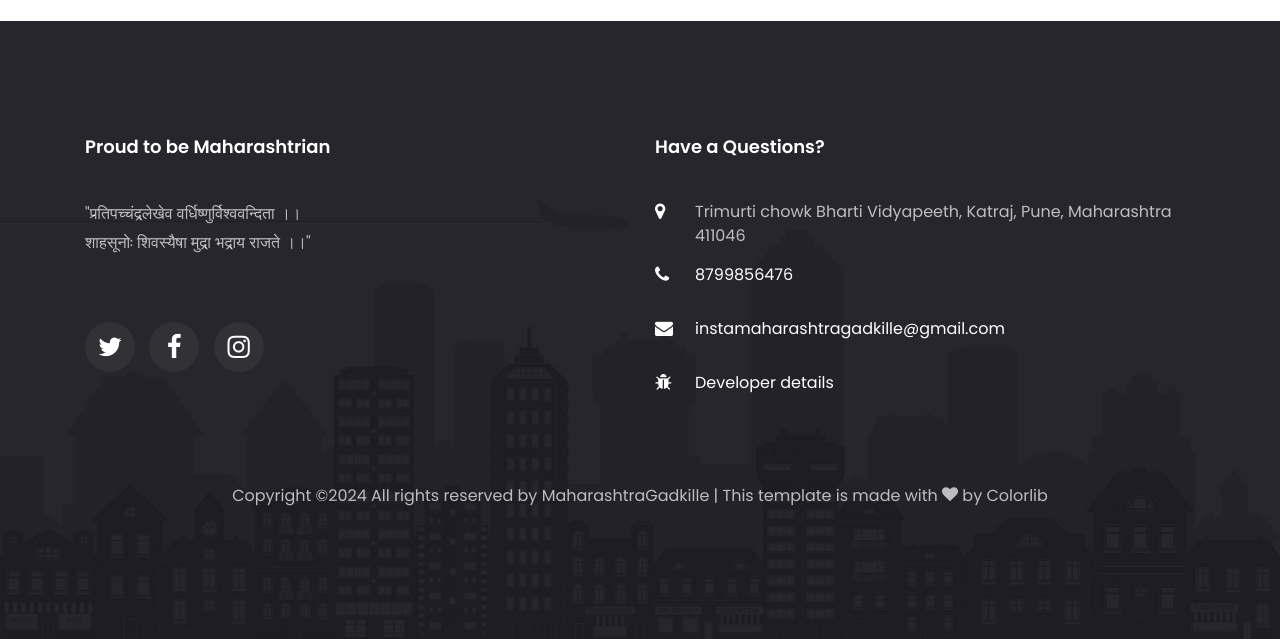
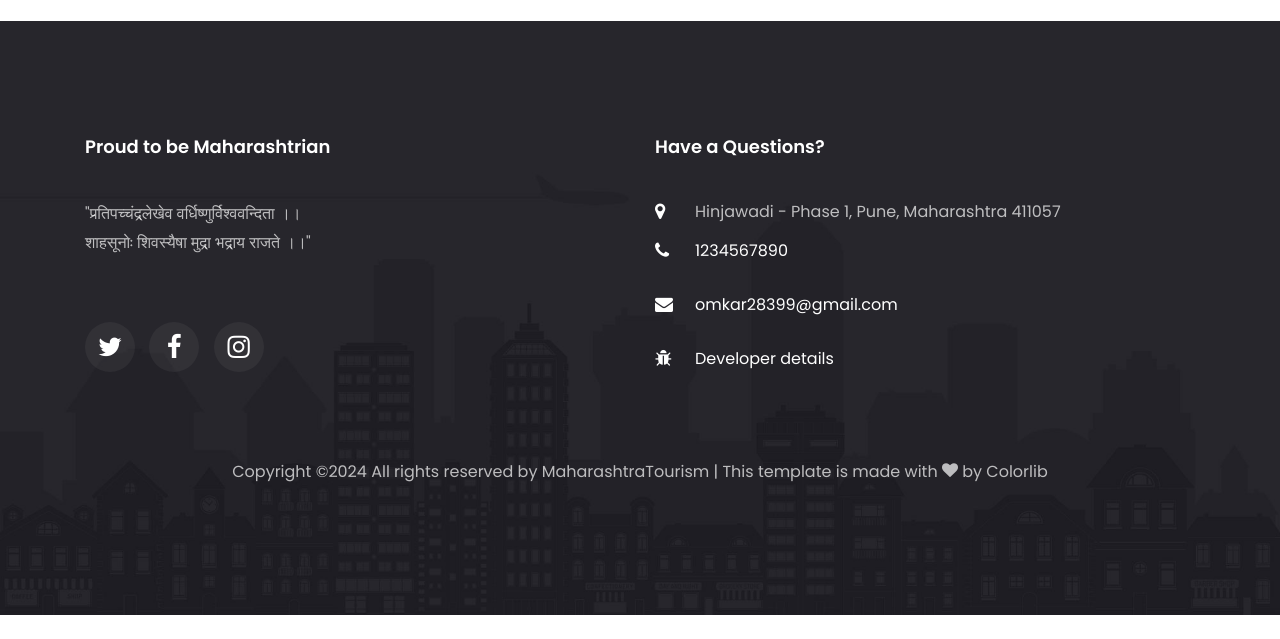
Before and after one commit to JeevanKumar100/MaharashtraTourism, a Django app: page /contact/ in a window 1280 px wide. Shown: the part 1965-2604 px from the top of the page. After the commit the page ends 2580 px from the top, so only its background shows below. Run offline with Django 4.2, Linux system fonts and the light colour scheme; data that the repository does not hold is empty; some libraries are stand-ins or nearby versions; some web fonts are replaced.

Commit message:
updated according to maharashtratourism

```diff
--- a/gadkille/templates/base/base.html
+++ b/gadkille/templates/base/base.html
@@ -2,7 +2,7 @@
 <!DOCTYPE html>
 <html lang="en">
   <head>
-    <title>Maharashtra Gadkille</title>
+    <title>Maharashtra Tourism</title>
     <meta charset="utf-8">
     <meta name="viewport" content="width=device-width, initial-scale=1, shrink-to-fit=no">
 
@@ -63,7 +63,7 @@
               <a href="{{url}}" class="nav-link">Contact</a>
             </li>
 	          <li class="nav-item cta">
-              <a href="https://www.instagram.com/maharashtra_gadkille/" class="nav-link" target="_blank">Follow us</a>
+              <a href="https://www.instagram.com/ursmaheshj" class="nav-link" target="_blank">Follow us</a>
             </li>
 
 	        </ul>
@@ -85,9 +85,9 @@
                 <p>"प्रतिपच्चंद्रलेखेव वर्धिष्णुर्विश्ववन्दिता ।। <br>
                   शाहसूनोः शिवस्यैषा मुद्रा भद्राय राजते ।।"</p>
                 <ul class="ftco-footer-social list-unstyled float-md-left float-lft mt-5">
-                  <li class="ftco-animate"><a href="https://mobile.twitter.com/maha_gadkille"><span class="icon-twitter"></span></a></li>
-                  <li class="ftco-animate"><a href="https://www.facebook.com/100082783434176"><span class="icon-facebook"></span></a></li>
-                  <li class="ftco-animate"><a href="https://www.instagram.com/maharashtra_gadkille/" target="_blank"><span class="icon-instagram"></span></a></li>
+                  <li class="ftco-animate"><a href="https://mobile.twitter.com/ursmaheshj"><span class="icon-twitter"></span></a></li>
+                  <li class="ftco-animate"><a href="https://www.facebook.com/ursmaheshj"><span class="icon-facebook"></span></a></li>
+                  <li class="ftco-animate"><a href="https://www.instagram.com/ursmaheshj" target="_blank"><span class="icon-instagram"></span></a></li>
                 </ul>
               </div>
             </div>
@@ -97,9 +97,9 @@
                   <h2 class="ftco-heading-2">Have a Questions?</h2>
                   <div class="block-23 mb-3">
                     <ul>
-                      <li><span class="icon icon-map-marker"></span><span class="text">Trimurti chowk Bharti Vidyapeeth, Katraj, Pune, Maharashtra 411046</span></li>
-                      <li><a href="tel:8799856476"><span class="icon icon-phone"></span><span class="text">8799856476</span></a></li>
-                      <li><a href="mailto:instamaharashtragadkille@gmail.com"><span class="icon icon-envelope"></span><span class="text">instamaharashtragadkille@gmail.com</span></a></li>
+                      <li><span class="icon icon-map-marker"></span><span class="text">Hinjawadi - Phase 1, Pune, Maharashtra 411057</span></li>
+                      <li><a href="tel:1234567890"><span class="icon icon-phone"></span><span class="text">1234567890</span></a></li>
+                      <li><a href="mailto:omkar28399@gmail.com"><span class="icon icon-envelope"></span><span class="text">omkar28399@gmail.com</span></a></li>
                       <li><a href="https://ursmaheshj.github.io/Mahesh-Jadhav/"><span class="icon icon-bug"></span><span class="text">Developer details</span></a></li>
                     </ul>
                   </div>
@@ -110,7 +110,7 @@
             <div class="col-md-12 text-center">
 
               <p><!-- Link back to Colorlib can't be removed. Template is licensed under CC BY 3.0. -->
-    Copyright &copy;<script>document.write(new Date().getFullYear());</script> All rights reserved by <a href="https://www.instagram.com/maharashtra_gadkille">MaharashtraGadkille</a> | This template is made with <i class="icon-heart color-danger" aria-hidden="true"></i> by <a href="https://colorlib.com" target="_blank">Colorlib</a>
+    Copyright &copy;<script>document.write(new Date().getFullYear());</script> All rights reserved by <a href="https://www.instagram.com/ursmaheshj">MaharashtraTourism</a> | This template is made with <i class="icon-heart color-danger" aria-hidden="true"></i> by <a href="https://colorlib.com" target="_blank">Colorlib</a>
     <!-- Link back to Colorlib can't be removed. Template is licensed under CC BY 3.0. --></p>
 
             </div>
--- a/gadkille/templates/contact.html
+++ b/gadkille/templates/contact.html
@@ -23,7 +23,7 @@
           			<span class="icon-map-signs"></span>
           		</div>
           		<h3 class="mb-2">Address</h3>
-	            <p>Trimurti chowk Bharti Vidyapeeth, Katraj, Pune, Maharashtra 411046</p>
+	            <p>Hinjawadi Phase 1, Pune, Maharashtra 411057</p>
 	          </div>
           </div>
           <div class="col-md-4 d-flex">
@@ -32,8 +32,7 @@
           			<span class="icon-phone2"></span>
           		</div>
           		<h3 class="mb-2">Contact Number</h3>
-	            <p><a href="tel:8799856476">8799856476</a><br>
-              <a href="tel:8262811995">8262811995</a></p>
+	            <p><a href="tel:1234567890">1234567890</a></p>
 	          </div>
           </div>
           <div class="col-md-4 d-flex">
@@ -42,7 +41,7 @@
           			<span class="icon-paper-plane"></span>
           		</div>
           		<h3 class="mb-2">Email Address</h3>
-	            <p><a href="mailto:instamaharashtragadkille@gmail.com">instamaharashtragadkille@gmail.com</a></p>
+	            <p><a href="mailto:omkar28399@gmail.com">omkar28399@gmail.com</a></p>
 	          </div>
           </div>
 
@@ -95,7 +94,7 @@
           </div>
 
           <div class="col-md-6 d-flex">
-            <iframe src="https://www.google.com/maps/embed?pb=!1m14!1m8!1m3!1d236.5406065507153!2d73.85081014153442!3d18.454207282586626!3m2!1i1024!2i768!4f13.1!3m3!1m2!1s0x0%3A0xe7669ebd58fd74ba!2sMaharashtra%20Gadkille%20Community!5e0!3m2!1sen!2sin!4v1661874668627!5m2!1sen!2sin" width="600" height="500" style="border:0;" allowfullscreen="" loading="lazy" referrerpolicy="no-referrer-when-downgrade"></iframe>
+            <iframe src="https://www.google.com/maps/embed?pb=!1m18!1m12!1m3!1d7527.091342349902!2d73.76494285918113!3d19.388815397639558!2m3!1f0!2f0!3f0!3m2!1i1024!2i768!4f13.1!3m3!1m2!1s0x3bdd6df2c430becd%3A0xdbfdfe67fdf19957!2sKonkan%20Kada!5e0!3m2!1sen!2sin!4v1705315803211!5m2!1sen!2sin" width="600" height="500" style="border:0;" allowfullscreen="" loading="lazy" referrerpolicy="no-referrer-when-downgrade"></iframe>
           </div>
         </div>
       </div>
```
Also changed, not shown: MaharashtraTourism/settings.py (+13 -11 lines), gadkille/static/gadkille/assets/images/maharashtra.png.
